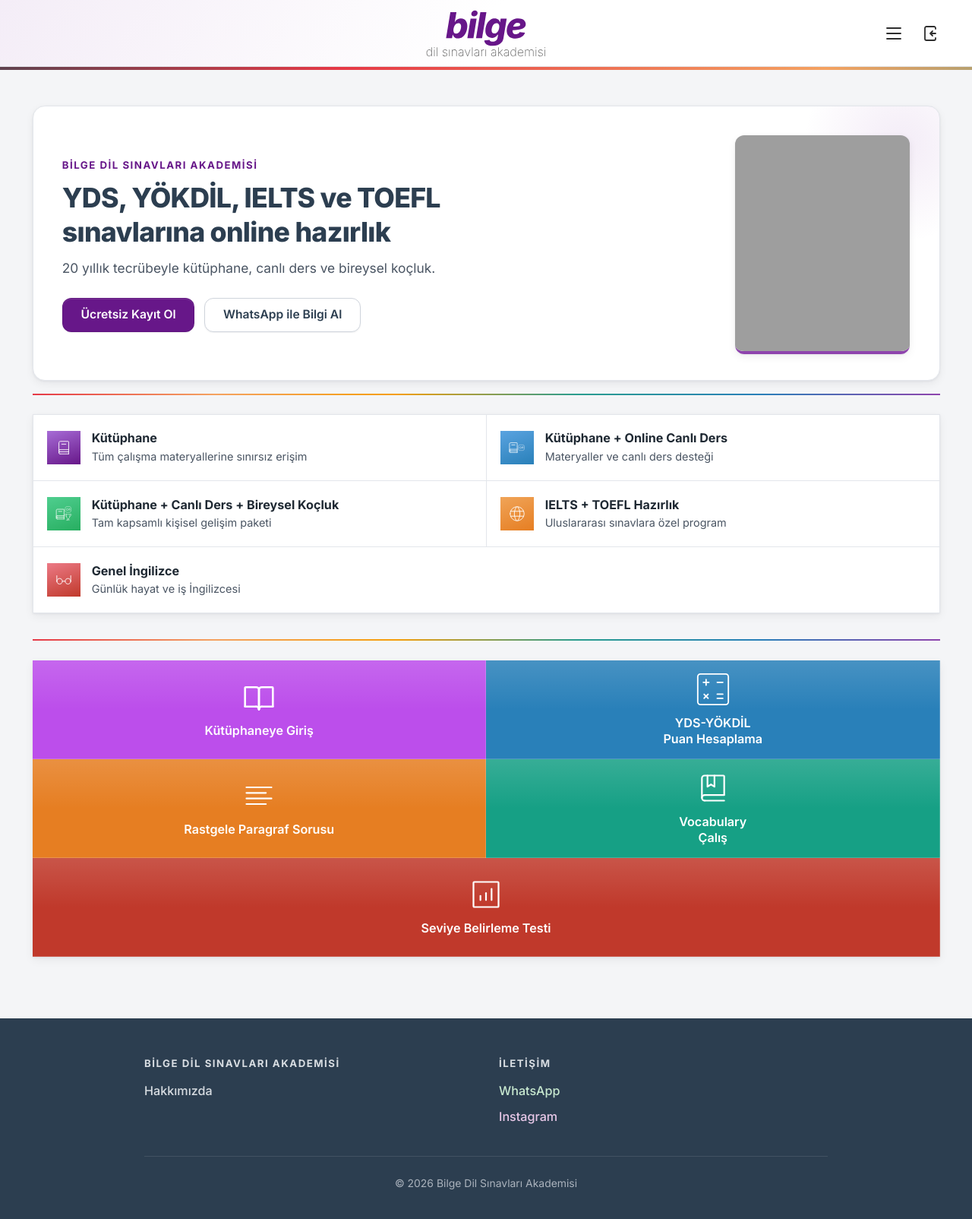
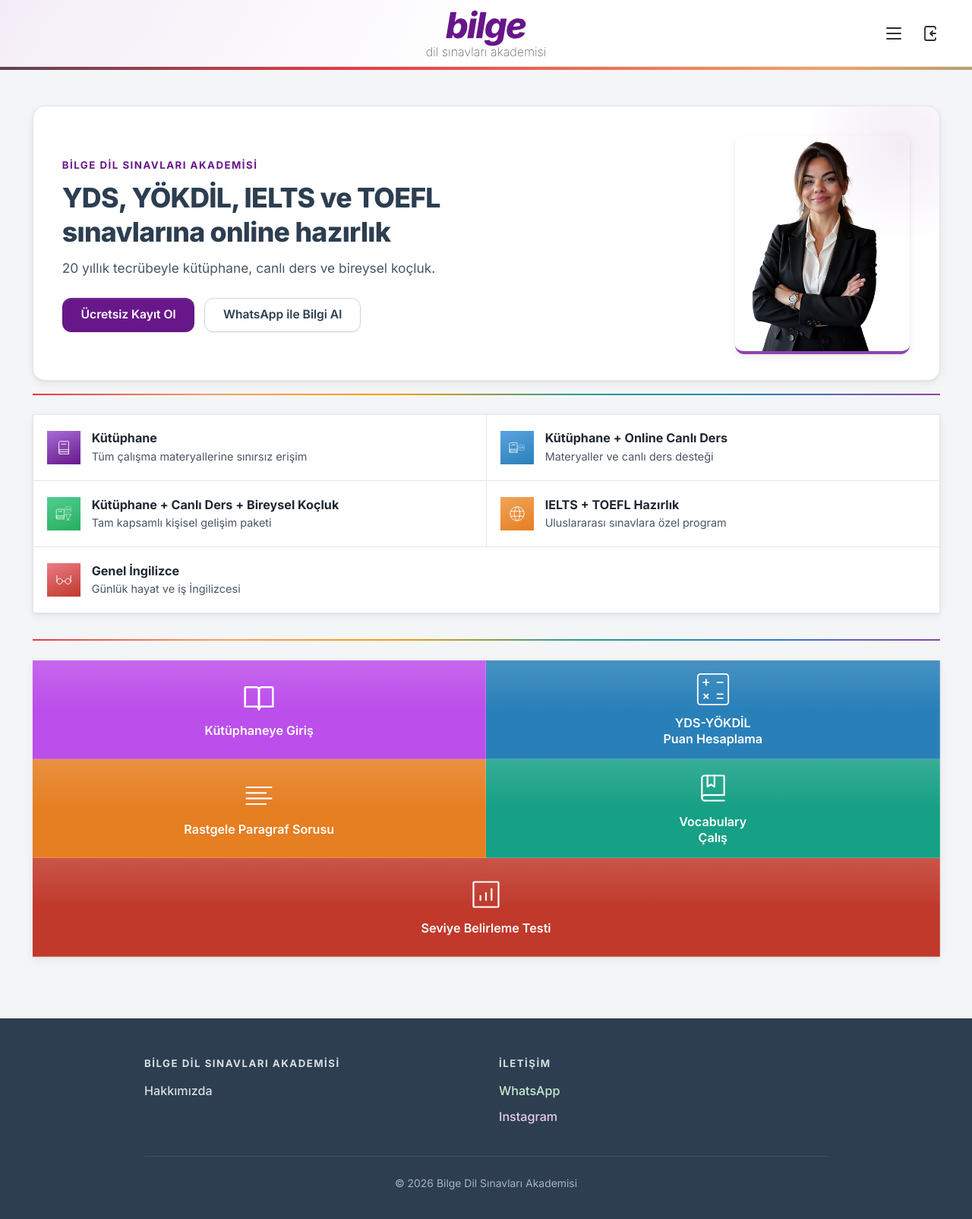
Before and after one commit to yazmaned/ebbweb, a Django app: template templates/content/home.html in a window 1280 px wide. Shown: the whole page at 76% size. Run offline with Django 5.2, Linux system fonts and the light colour scheme; the template is opened without the code that fills it, so the values that code supplies are empty; grey boxes are pictures that could not be loaded.

Commit message:
BILGEPNG

```diff
--- a/templates/content/home.html
+++ b/templates/content/home.html
@@ -562,7 +562,7 @@
             <a href="https://wa.me/905303138755" target="_blank" class="btn btn-ghost">WhatsApp ile Bilgi Al</a>
         </div>
     </div>
-    <img src="{% static 'images/bilge.jpg' %}" class="home-hero-photo" alt="Bilgehan Hoca">
+    <img src="{% static 'images/bilgehan.png' %}" class="home-hero-photo" alt="Bilgehan Hoca">
 </div>
 {% endif %}
 
```
